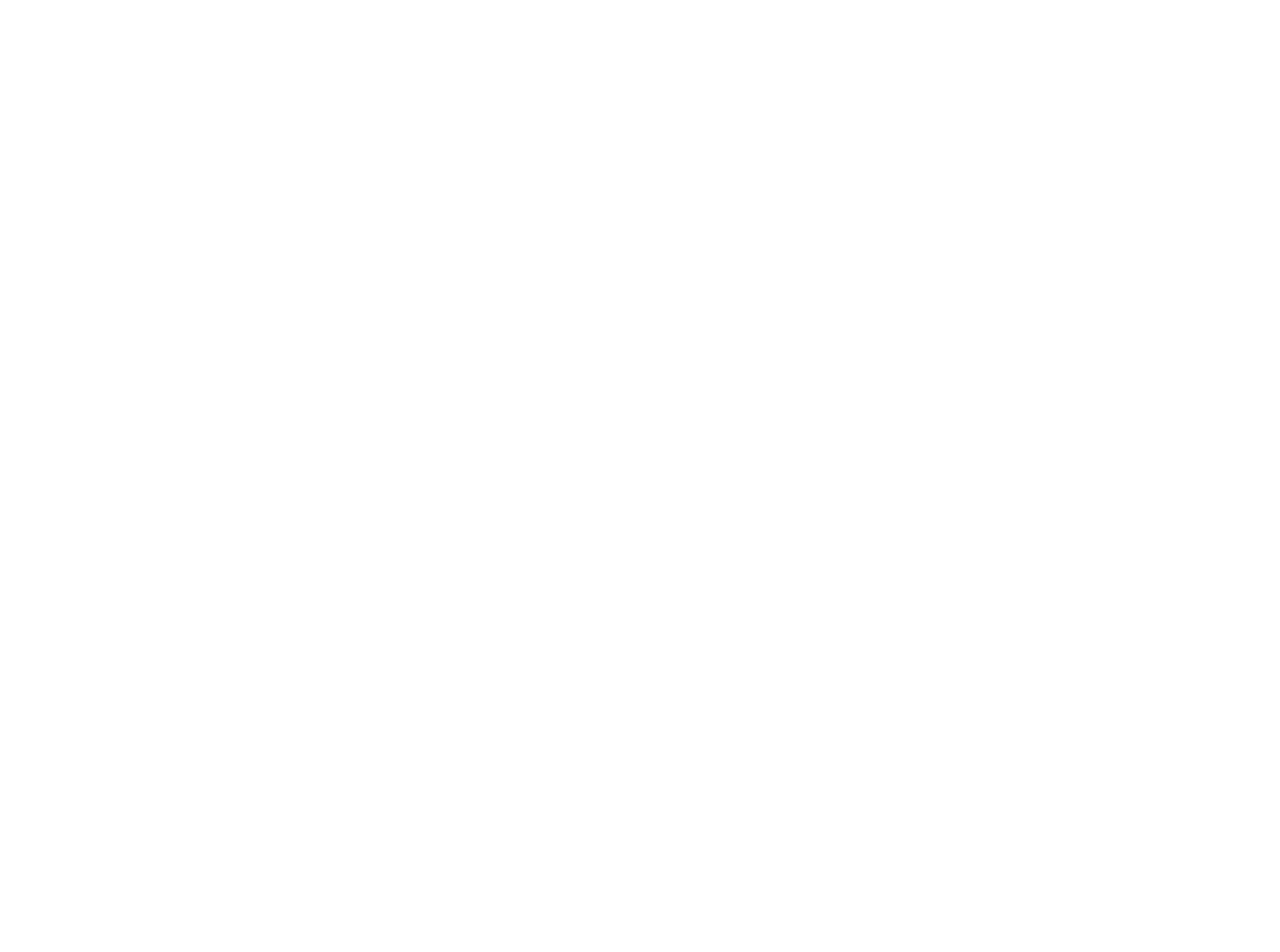
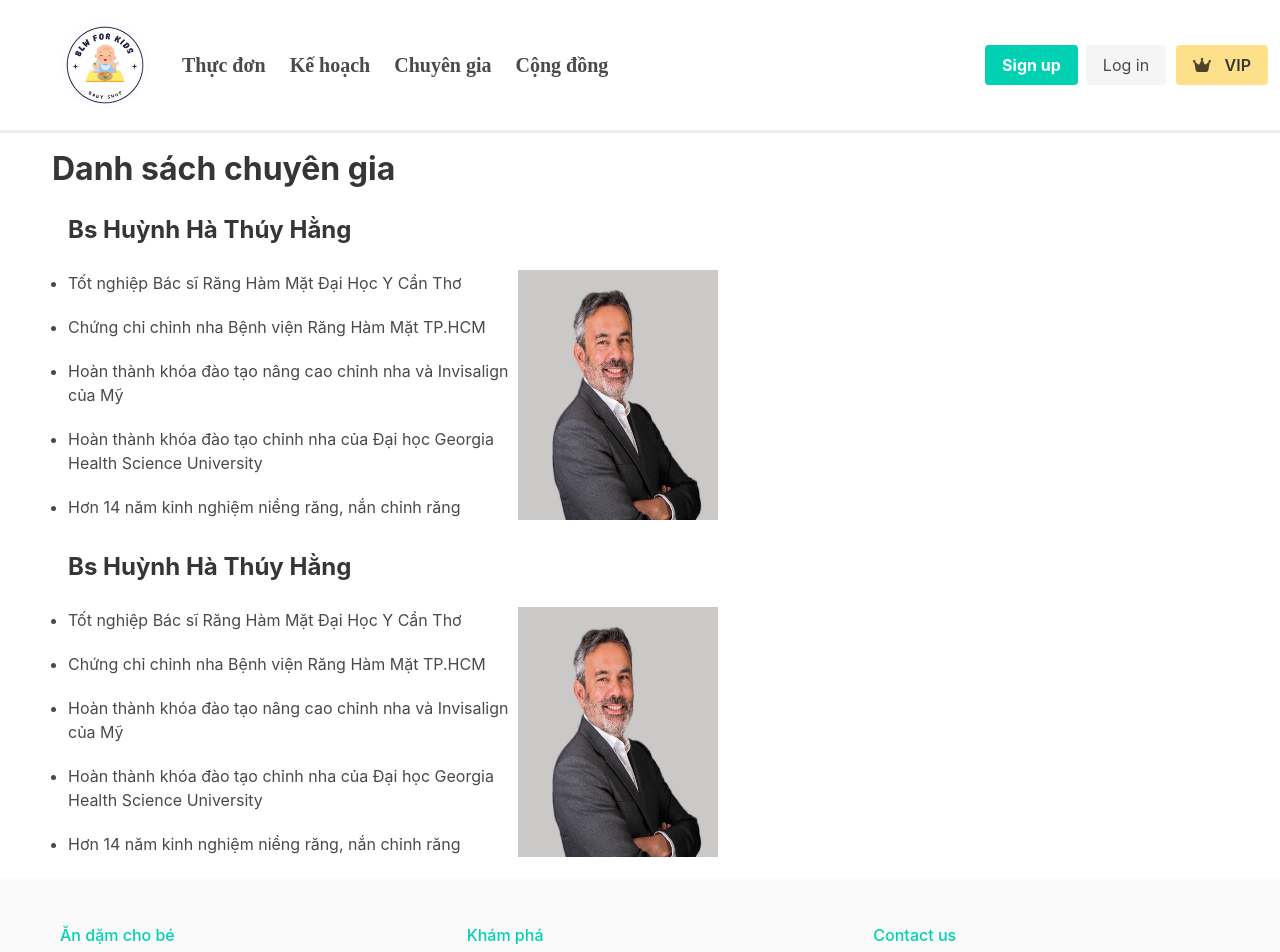
Before and after one commit to DaoAnhTu2105/EXE201_BLW_FE_WEB, a React (Create React App) app: page /list-expert in a window 1280 px wide. Before the commit this address had no page. Shown: the top 952 px of the page. Before the commit the page ends 800 px from the top, so only its background shows below. Built offline with nearby package versions, Linux system fonts and the light colour scheme.

Commit message:
add list expert on going

```diff
--- a/src/components/LayoutWithoutSearch/index.js
+++ b/src/components/LayoutWithoutSearch/index.js
@@ -6,7 +6,7 @@
   return (
     <>
       <Navbar />
-      <div style={{ paddingTop: 100 }}>
+      <div style={{ paddingTop: 130 }}>
         <div>{children}</div>
       </div>
       <Footer />
--- a/src/pages/Home/index.js
+++ b/src/pages/Home/index.js
@@ -34,15 +34,27 @@
 
         <div className="home-explore-container">
           <figure className="home-explore">
-            <img src="https://picsum.photos/id/287/250/300" alt="Mountains" />
+            <img
+              src={home1}
+              alt="Mountains"
+              style={{ width: "250px", height: "300px", objectFit: "cover" }}
+            />
             <figcaption className="home-explore-title">Thực đơn</figcaption>
           </figure>
           <figure className="home-explore">
-            <img src="https://picsum.photos/id/287/250/300" alt="Mountains" />
+            <img
+              src={home1}
+              alt="Mountains"
+              style={{ width: "250px", height: "300px", objectFit: "cover" }}
+            />
             <figcaption className="home-explore-title">Kế hoạch</figcaption>
           </figure>
           <figure className="home-explore">
-            <img src="https://picsum.photos/id/287/250/300" alt="Mountains" />
+            <img
+              src={home1}
+              alt="Mountains"
+              style={{ width: "250px", height: "300px", objectFit: "cover" }}
+            />
             <figcaption className="home-explore-title">Chuyên gia</figcaption>
           </figure>
         </div>
--- /dev/null
+++ b/src/pages/ListExpert/index.js
@@ -0,0 +1,71 @@
+import React from "react";
+import "./index.css";
+import expertImg from "../../image/expert.jpg";
+
+const ListExpert = () => {
+  return (
+    <div class="container is-fluid">
+      <h3 class="title is-3" style={{ paddingTop: 20, marginLeft: 20 }}>
+        Danh sách chuyên gia
+      </h3>
+      <div class="column is-half ml-5">
+        <h4 class="title is-4">Bs Huỳnh Hà Thúy Hằng</h4>
+        <div style={{ width: 650, display: "flex", alignItems: "center" }}>
+          <ul style={{ listStyleType: "disc" }}>
+            <li style={{ padding: "10px 0px" }}>
+              Tốt nghiệp Bác sĩ Răng Hàm Mặt Đại Học Y Cần Thơ
+            </li>
+            <li style={{ padding: "10px 0px" }}>
+              Chứng chỉ chỉnh nha Bệnh viện Răng Hàm Mặt TP.HCM
+            </li>
+            <li style={{ padding: "10px 0px" }}>
+              Hoàn thành khóa đào tạo nâng cao chỉnh nha và Invisalign của Mỹ
+            </li>
+            <li style={{ padding: "10px 0px" }}>
+              Hoàn thành khóa đào tạo chỉnh nha của Đại học Georgia Health
+              Science University
+            </li>
+            <li style={{ padding: "10px 0px" }}>
+              Hơn 14 năm kinh nghiệm niềng răng, nắn chỉnh răng
+            </li>
+          </ul>
+          <img
+            src={expertImg}
+            alt=""
+            style={{ width: "200px", height: "250px" }}
+          />
+        </div>
+      </div>
+      <div class="column is-half ml-5">
+        <h4 class="title is-4">Bs Huỳnh Hà Thúy Hằng</h4>
+        <div style={{ width: 650, display: "flex", alignItems: "center" }}>
+          <ul style={{ listStyleType: "disc" }}>
+            <li style={{ padding: "10px 0px" }}>
+              Tốt nghiệp Bác sĩ Răng Hàm Mặt Đại Học Y Cần Thơ
+            </li>
+            <li style={{ padding: "10px 0px" }}>
+              Chứng chỉ chỉnh nha Bệnh viện Răng Hàm Mặt TP.HCM
+            </li>
+            <li style={{ padding: "10px 0px" }}>
+              Hoàn thành khóa đào tạo nâng cao chỉnh nha và Invisalign của Mỹ
+            </li>
+            <li style={{ padding: "10px 0px" }}>
+              Hoàn thành khóa đào tạo chỉnh nha của Đại học Georgia Health
+              Science University
+            </li>
+            <li style={{ padding: "10px 0px" }}>
+              Hơn 14 năm kinh nghiệm niềng răng, nắn chỉnh răng
+            </li>
+          </ul>
+          <img
+            src={expertImg}
+            alt=""
+            style={{ width: "200px", height: "250px" }}
+          />
+        </div>
+      </div>
+    </div>
+  );
+};
+
+export default ListExpert;
--- a/src/routers/index.js
+++ b/src/routers/index.js
@@ -1,7 +1,7 @@
 import React, { Fragment, useEffect } from "react";
 import { BrowserRouter, Routes, Route } from "react-router-dom";
 import { useLocation } from "react-router-dom";
-import AdminRouters from './adminRouter'
+import AdminRouters from "./adminRouter";
 
 import DefaultLayout from "../components/DefaultLayout";
 import Home from "../pages/Home";
@@ -18,6 +18,7 @@
 import PlanDetail from "../pages/Detail/PlanDetail";
 import Profile from "../pages/Profile";
 import Admin from "../pages/Admin";
+import ListExpert from "../pages/ListExpert";
 
 export const publicRouters = [
   {
@@ -85,10 +86,16 @@
   },
   {
     path: "/admin/dashboard",
-    name:"dashboard",
+    name: "dashboard",
     component: Admin,
     layout: LayoutWithoutSearch,
-  }
+  },
+  {
+    path: "/list-expert",
+    name: "list-expert",
+    component: ListExpert,
+    layout: LayoutWithoutSearch,
+  },
 ];
 
 export const privateRouters = [];
@@ -110,13 +117,12 @@
 
 export const adminRouters = [
   {
-    path: '/user-list',
-    name: 'user-list',
+    path: "/user-list",
+    name: "user-list",
     component: Admin,
     layout: LayoutWithoutSearch,
   },
-
-]
+];
 
 export const RouterComponents = () => {
   return (
@@ -168,12 +174,12 @@
           </Route> */}
           <Route exact path="/" element={<AdminRouters />}>
             {adminRouters.map((route, index) => {
-              const Page = route.component
-              let Layout = DefaultLayout
+              const Page = route.component;
+              let Layout = DefaultLayout;
               if (route.layout) {
-                Layout = route.layout
+                Layout = route.layout;
               } else if (route.layout === null) {
-                Layout = Fragment
+                Layout = Fragment;
               }
               return (
                 <Route
@@ -185,7 +191,7 @@
                     </Layout>
                   }
                 />
-              )
+              );
             })}
           </Route>
           {/* <Route exact path="/" element={<UserRouters />}>
```
Also changed, not shown: src/image/expert.jpg (added), src/pages/ListExpert/index.css (added).
